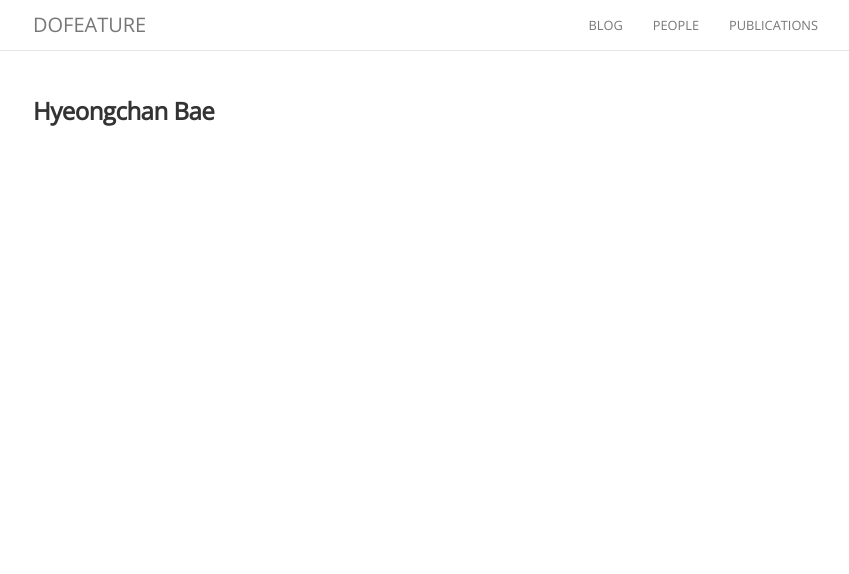
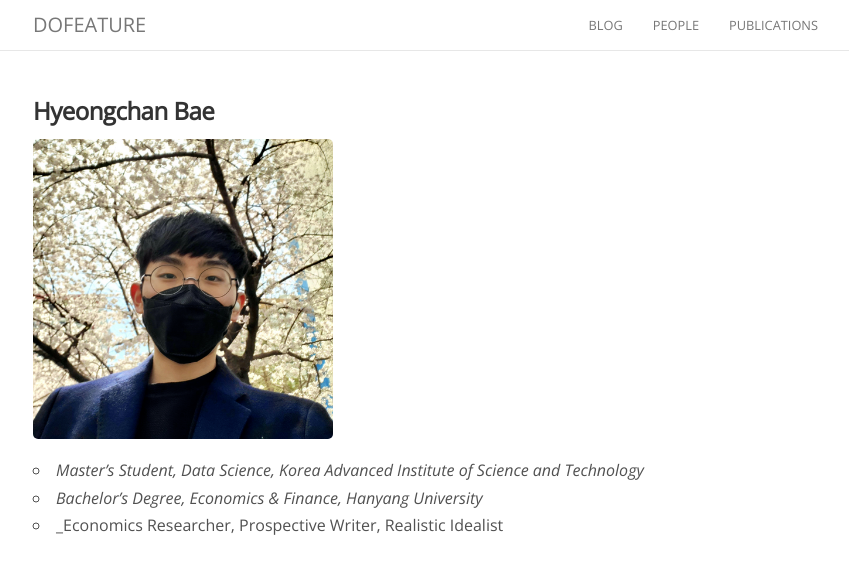
Before and after one commit to dofeature/dofeature.github.io, a Jekyll site: the page built from _people/hyeongchan_bae.md, in a window 1280 px wide. Shown: the top 574 px of the page, without its empty margins (222-1071 px from the left). Built offline with Jekyll 4.4.1, drawn with Linux system fonts in a browser that asks for light colours; nearby versions of some CDN libraries; comment, search, counter and statistics services are not loaded.

Commit message:
Update hyeongchan_bae.md

```diff
--- a/_people/hyeongchan_bae.md
+++ b/_people/hyeongchan_bae.md
@@ -5,3 +5,9 @@ avatar: hyungchanbae.png
 twitter:
 joined: 2023
 ---
+
+<img width="300" src="{{site.baseurl}}/images/people/{{page.avatar}}" data-action="zoom">
+
+- _Master's Student, Data Science, Korea Advanced Institute of Science and Technology_<br>
+- _Bachelor's Degree, Economics & Finance, Hanyang University_<br>
+- _Economics Researcher, Prospective Writer, Realistic Idealist
```
